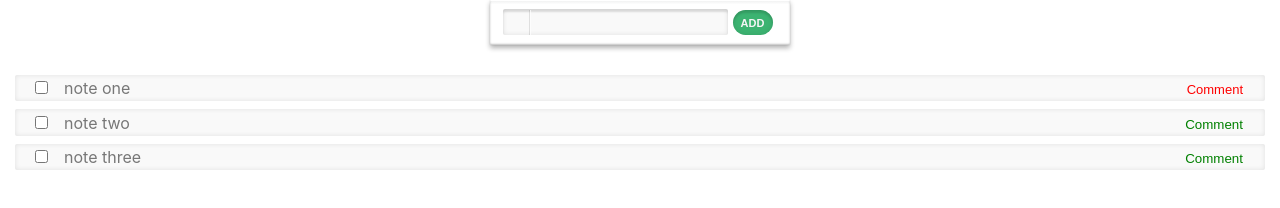
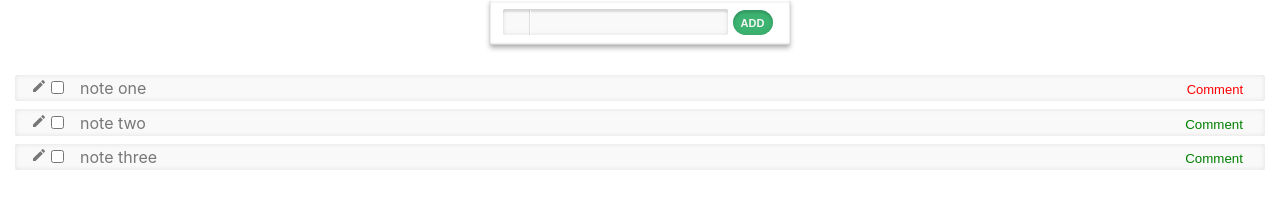
Before and after one commit to buhordenys/test, a React (Create React App) app: page / in a window 1280 px wide. Shown: the part 212-420 px from the top of the page. Built offline with nearby package versions, Linux system fonts and the light colour scheme.

Commit message:
+ @material-ui/icons

```diff
--- a/package.json
+++ b/package.json
@@ -4,6 +4,7 @@
   "private": true,
   "dependencies": {
     "@material-ui/core": "^4.11.0",
+    "@material-ui/icons": "^4.9.1",
     "@testing-library/jest-dom": "^4.2.4",
     "@testing-library/react": "^9.5.0",
     "@testing-library/user-event": "^7.2.1",
--- a/src/Components/Item.js
+++ b/src/Components/Item.js
@@ -1,5 +1,7 @@
 import React from "react";
 import TextAreaComment from "./TextAreaComment";
+import EditIcon from '@material-ui/icons/Edit';
+
 
 function Item({ todo, onCheckMark, selectComment}) {
     let clases = []
@@ -11,6 +13,7 @@ function Item({ todo, onCheckMark, selectComment}) {
     return (
         <li className='listLi'>
             <span className={clases.join(' ')}>
+                <EditIcon fontSize="inherit"/>
                 <input
                     type="checkbox"
                     checked={todo.complete}
```
Also changed, not shown: 1 other file (tests, documents, lock files or other folders).
